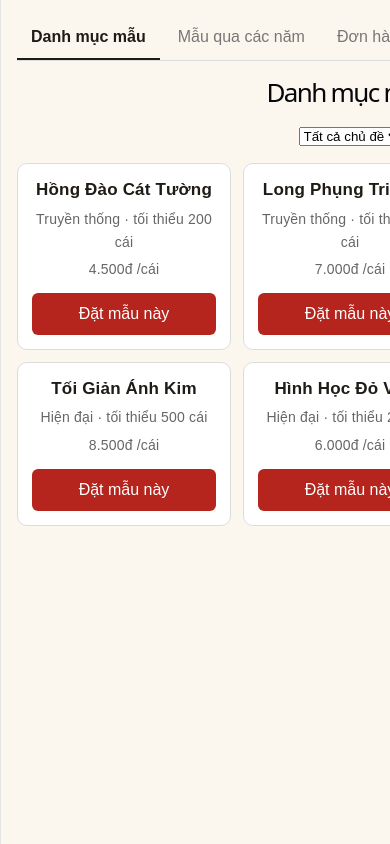
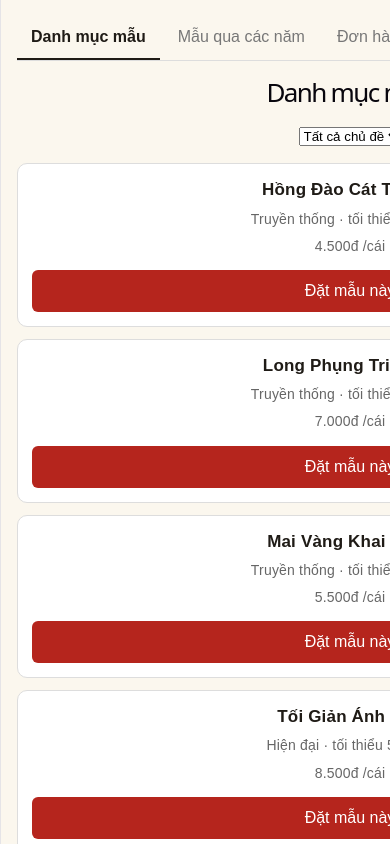
Before and after one commit to xuongblx-ctrl/li-xi-app, a React (Vite) app: page / in a window 390 px wide. Shown: the top 844 px of the page. Built offline with nearby package versions, Linux system fonts and the light colour scheme.

Commit message:
1 cot tren dien thoai

```diff
--- a/src/App.css
+++ b/src/App.css
@@ -235,7 +235,14 @@ h1 {
   h1 {
     font-size: 26px;
   }
+.luoi-mau {
+    flex-direction: column;
+  }
 
+  .the-mau {
+    flex: 1 1 auto;
+    width: 100%;
+  }
   .don-hang-ten {
     font-size: 16px;
   }
```
